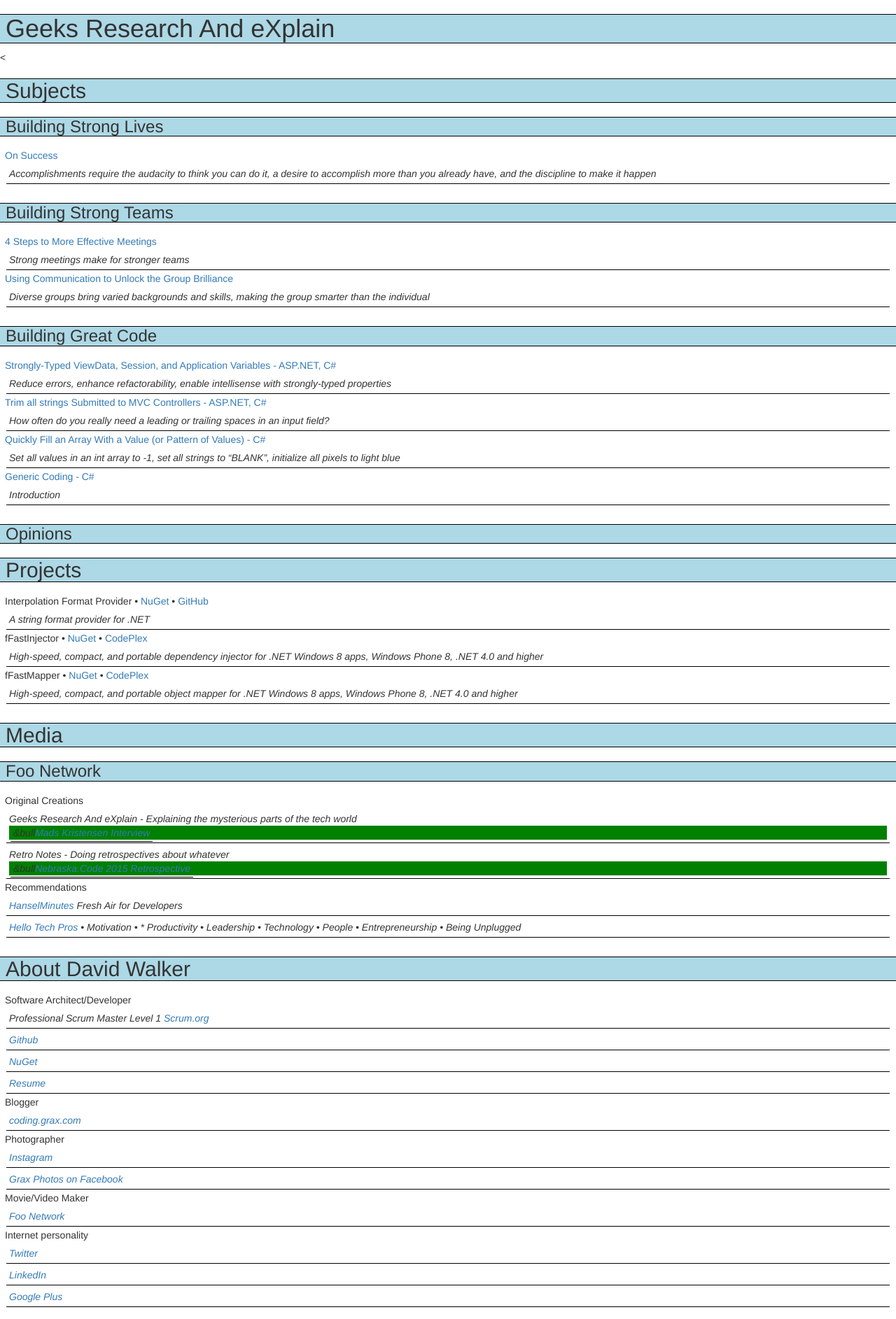
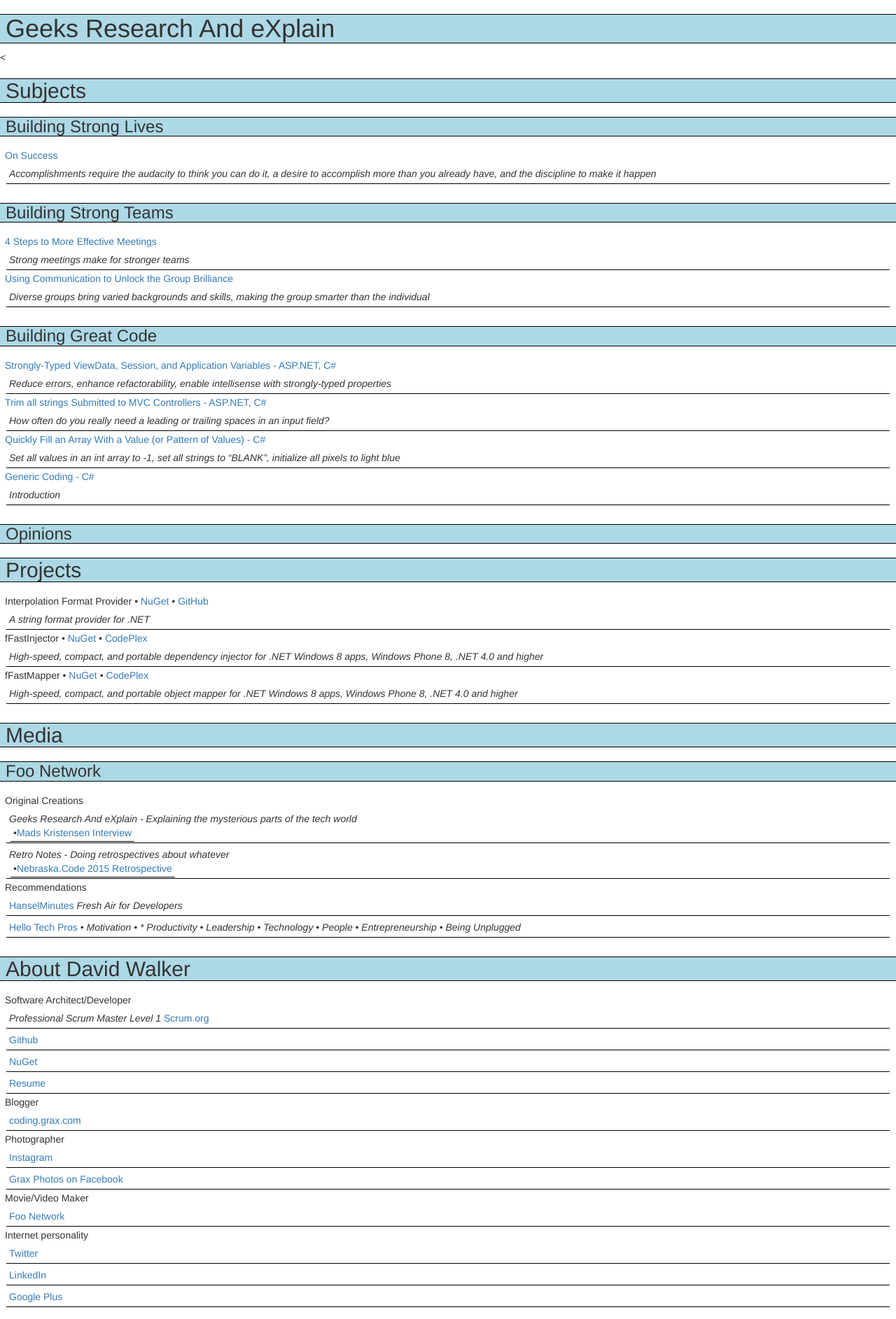
Before and after one commit to Grax32/Grax32.github.io, a Jekyll site: the page built from index.md, in a window 1280 px wide. Shown: the whole page at 70% size. Built offline with Jekyll 4.4.1, drawn with Linux system fonts in a browser that asks for light colours.

Commit message:
update list css

```diff
--- a/stylesheets/home.css
+++ b/stylesheets/home.css
@@ -1,3 +1,6 @@
+a {
+    font-style: normal;
+}
 
 ul {
     list-style-type: none;
@@ -20,7 +23,6 @@ ul ul li {
 }
 
 ul ul ul {
-    background-color: green;
     border: 0 none;
 }
 
@@ -31,7 +33,7 @@ ul ul ul li {
 }
 
 ul ul ul li:before {
-    content: "&bull";
+    content: "\2022 ";
 }
 
 h1 {
```
